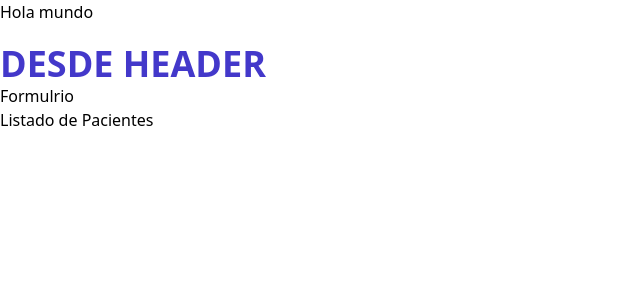
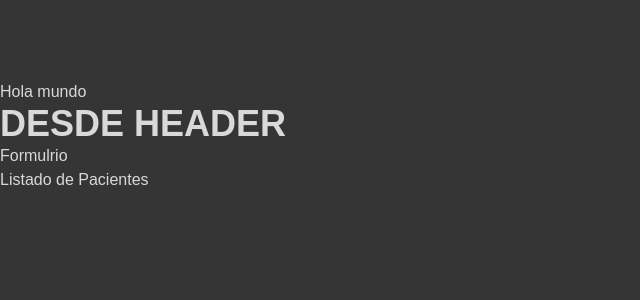
Before and after one commit to recover1988/REACT-CitasReact, a React (Vite) app: page / in a window 1280 px wide. Shown: the top 300 px of the page, without its empty margins (0-640 px from the left). Built offline with nearby package versions, Linux system fonts and the light colour scheme.

Commit message:
tailwind colors

```diff
--- a/index.html
+++ b/index.html
@@ -6,7 +6,7 @@
     <meta name="viewport" content="width=device-width, initial-scale=1.0" />
     <title>Citas + React</title>
   </head>
-  <body>
+  <body class="bg-color5 text-color2 h-screen">
     <div id="root"></div>
     <script type="module" src="/src/main.jsx"></script>
   </body>
--- a/postcss.config.js
+++ b/postcss.config.cjs
@@ -2,5 +2,5 @@ module.exports = {
     plugins: {
       tailwindcss: {},
       autoprefixer: {},
-    }
+    },
   }
--- a/src/App.jsx
+++ b/src/App.jsx
@@ -4,7 +4,7 @@ import ListPatients from "./components/ListPatients";
 
 function App() {
 	return (
-		<div className="App">
+		<div className="container mx-auto mt-20">
 			<h1>Hola mundo</h1>
 			<Header />
 			<Form />
--- a/src/components/Header.jsx
+++ b/src/components/Header.jsx
@@ -1,7 +1,7 @@
 const Header = () => {
 	return (
 		<>
-			<h1 className="text-4xl font-bold uppercase mt-5 text-indigo-700">
+			<h1 className="text-4xl font-bold uppercase">
 				Desde Header
 			</h1>
 		</>
--- a/src/components/ListPatients.jsx
+++ b/src/components/ListPatients.jsx
@@ -2,7 +2,7 @@
 const ListPatients = () => {
 	return (
 		<>
-			<h2>Listado de Pacientes</h2>
+			<h2 className="bg-red-800">Listado de Pacientes</h2>
 		</>
 	);
 };
--- a/tailwind.config.js
+++ b/tailwind.config.js
@@ -1,8 +1,20 @@
 /** @type {import('tailwindcss').Config} */
 export default {
-  content: ["./index.html", "./src/**/*.jsx"],
-  theme: {
-    extend: {},
-  },
-  plugins: [],
-}
+	content: ["./index.html", "./src/**/*.{js,ts,jsx,tsx}"],
+	theme: {
+		fontFamily: {
+			sans: ["Graphik", "sans-serif"],
+			serif: ["Merriweather", "serif"],
+		},
+		colors: {
+		color1:'#ffffff',
+		color2:'#d9d9d9',
+		color3:'#3c6e71',
+		color4:'#284b63',
+		color5:'#353535',
+		color6:'#ff595e',
+		},
+		extend: {},
+	},
+	plugins: [],
+};
```
